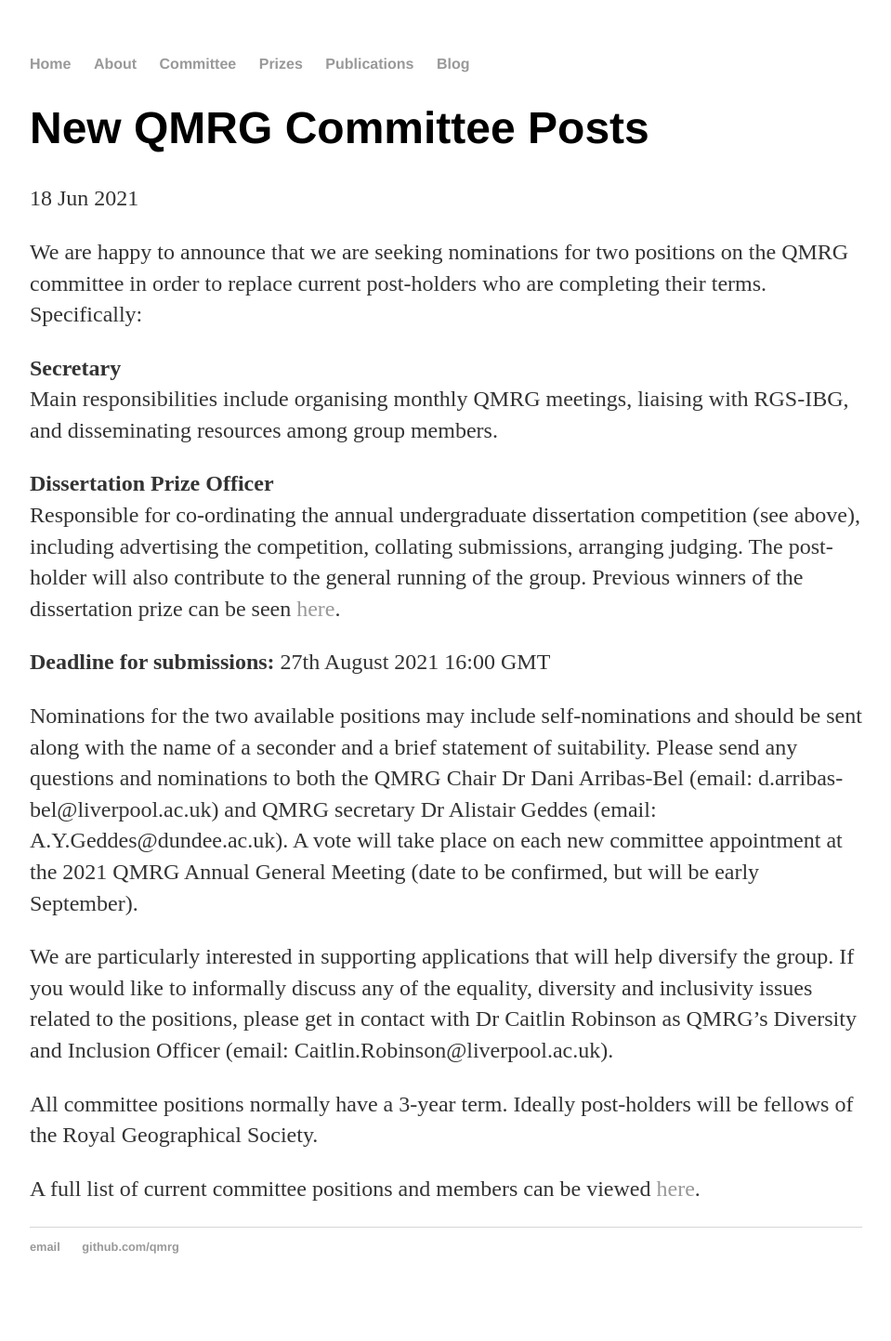
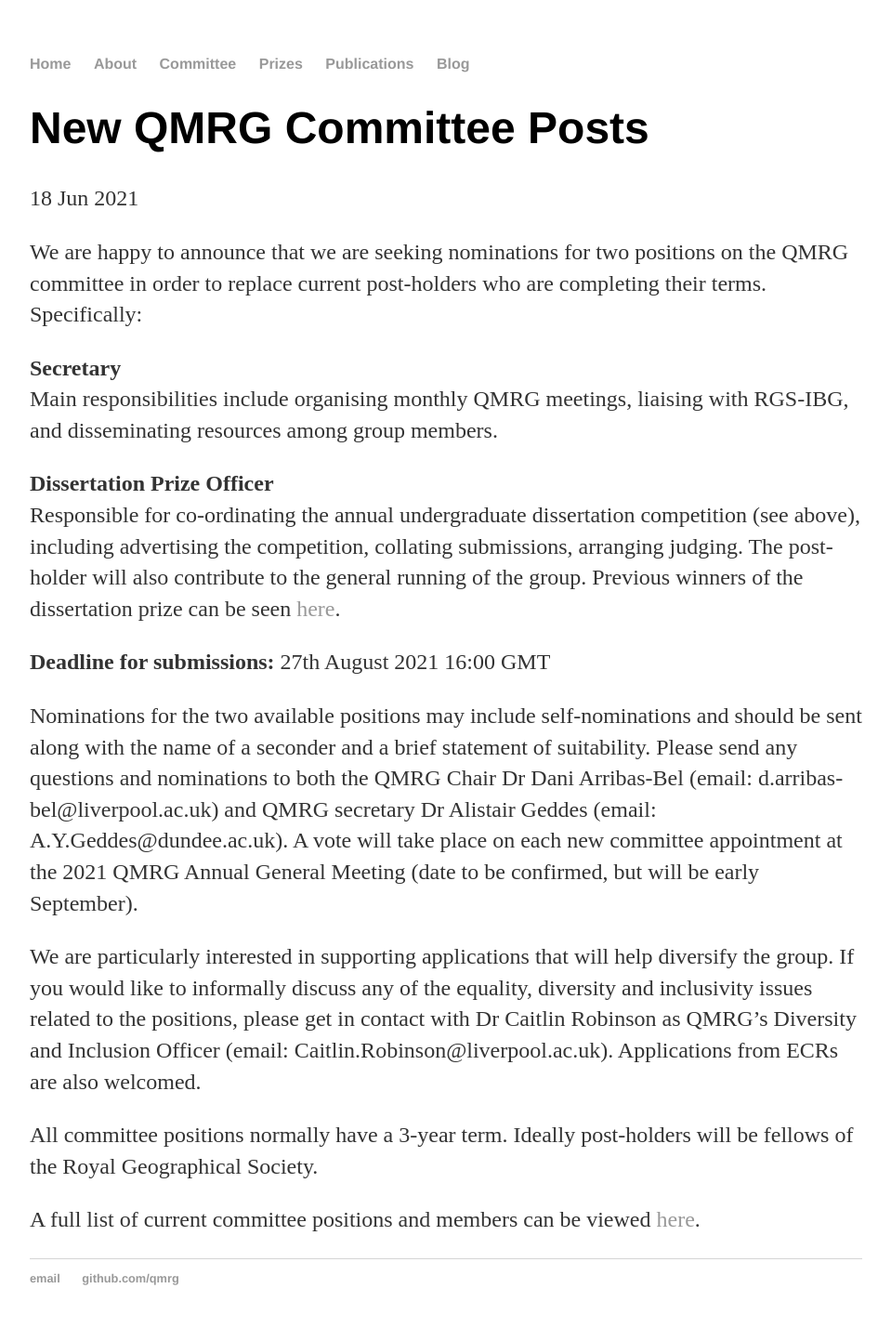
Before and after one commit to qmrg/qmrg.github.io, a Jekyll site: the page built from _posts/2021-6-18-New-Posts.md, in a window 1280 px wide. Shown: the whole page at 93% size, without its empty margins (160-1119 px from the left). Built offline with Jekyll 4.4.1, drawn with Linux system fonts in a browser that asks for light colours; before the commit the page ends 1409 px from its top, so only the background shows below that.

Commit message:
Update 2021-6-18-New-Posts.md

```diff
--- a/_posts/2021-6-18-New-Posts.md
+++ b/_posts/2021-6-18-New-Posts.md
@@ -16,7 +16,7 @@
 
 Nominations for the two available positions may include self-nominations and should be sent along with the name of a seconder and a brief statement of suitability. Please send any questions and nominations to both the QMRG Chair Dr Dani Arribas-Bel (email: d.arribas-bel@liverpool.ac.uk) and QMRG secretary Dr Alistair Geddes (email: A.Y.Geddes@dundee.ac.uk). A vote will take place on each new committee appointment at the 2021 QMRG Annual General Meeting (date to be confirmed, but will be early September).
 
-We are particularly interested in supporting applications that will help diversify the group. If you would like to informally discuss any of the equality, diversity and inclusivity issues related to the positions, please get in contact with Dr Caitlin Robinson as QMRG's Diversity and Inclusion Officer (email: Caitlin.Robinson@liverpool.ac.uk).
+We are particularly interested in supporting applications that will help diversify the group. If you would like to informally discuss any of the equality, diversity and inclusivity issues related to the positions, please get in contact with Dr Caitlin Robinson as QMRG's Diversity and Inclusion Officer (email: Caitlin.Robinson@liverpool.ac.uk). Applications from ECRs are also welcomed.
 
 All committee positions normally have a 3-year term. Ideally post-holders will be fellows of the Royal Geographical Society.
 
```
